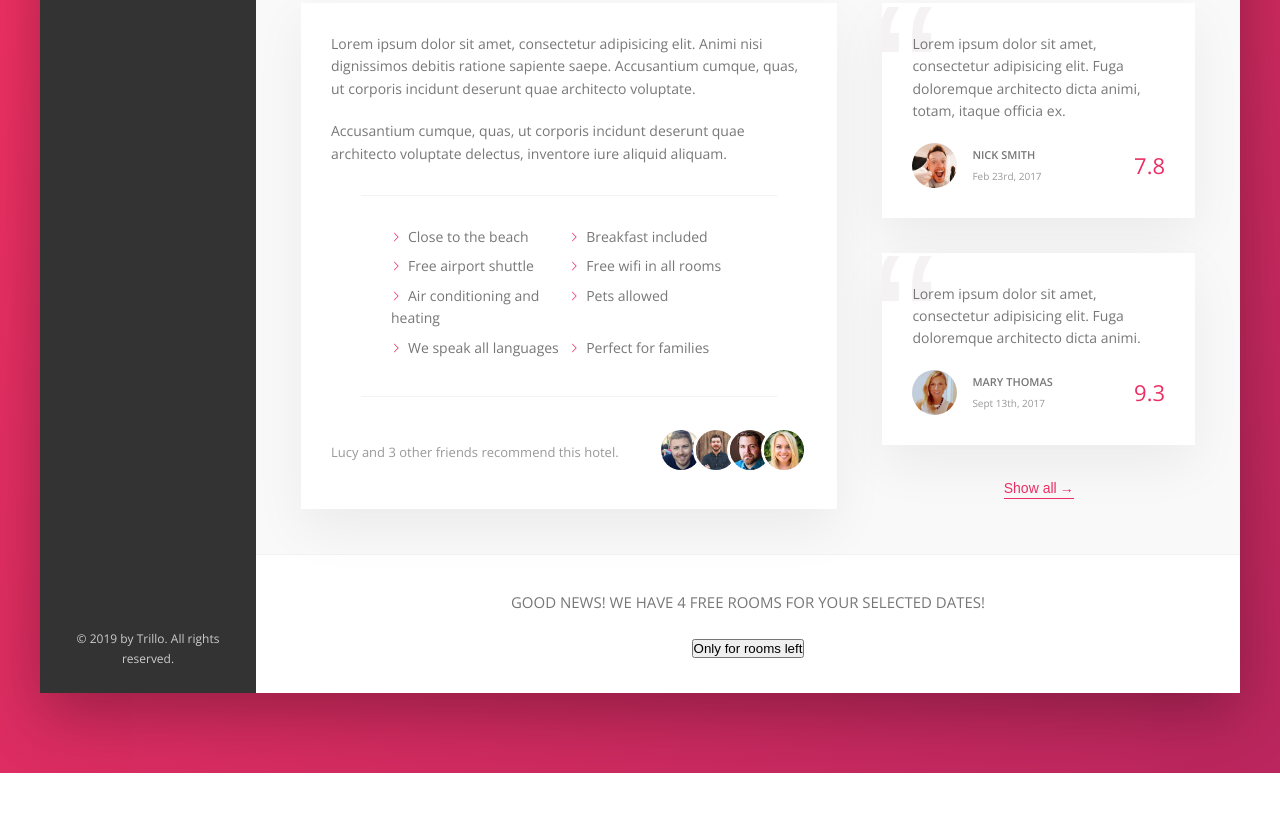
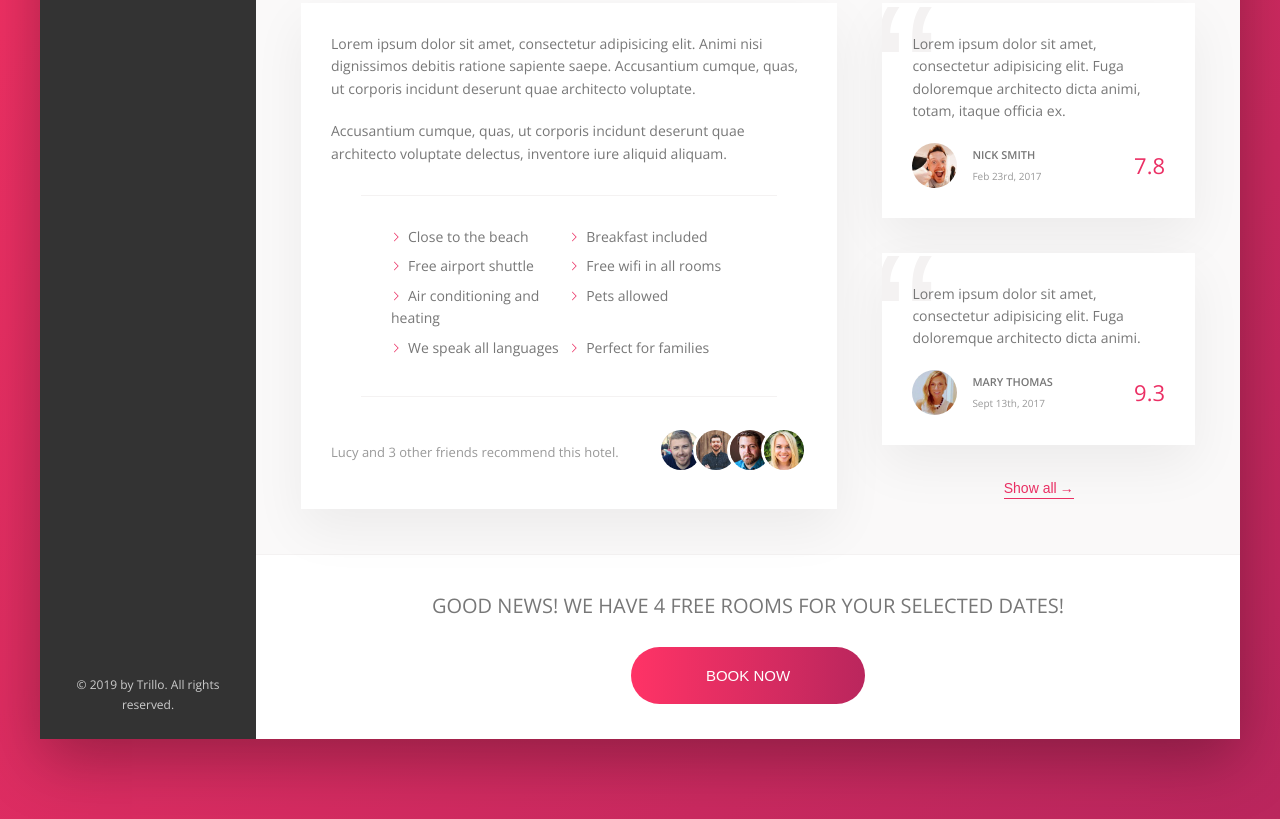
Before and after one commit to andres-cruz/trillo, a website: page index.html in a window 1280 px wide. Shown: the part 644-1463 px from the top of the page. Before the commit the page ends 1417 px from the top, so only its background shows below. Drawn offline with nearby package versions, Linux system fonts and the light colour scheme.

Commit message:
Styled CTA

```diff
--- a/index.html
+++ b/index.html
@@ -252,7 +252,8 @@
               Good news! We have 4 free rooms for your selected dates!
             </h2>
             <button class="btn">
-              Only for rooms left
+              <span class="btn__visible">Book now</span>
+              <span class="btn__invisible">Only 4 rooms left</span>
             </button>
           </div>
         </main>
--- a/sass/_components.scss
+++ b/sass/_components.scss
@@ -452,9 +452,68 @@
   text-align: center;
 
   &__book-now {
-    font-size: 1.5rem;
+    font-size: 2rem;
     font-weight: 300;
     text-transform: uppercase;
     margin-bottom: 2.5rem;
   }
 }
+
+/////////////////////////////////////
+// CTA BUTTON
+
+.btn {
+  font-size: 1.5rem;
+  font-weight: 300;
+  text-transform: uppercase;
+  border-radius: 100px;
+  border: none;
+  background-image: linear-gradient(
+    to right,
+    var(--color-primary-light),
+    var(--color-primary-dark)
+  );
+  color: #fff;
+  position: relative;
+  overflow: hidden;
+  cursor: pointer;
+
+  & > * {
+    display: inline-block;
+    height: 100%;
+    width: 100%;
+    transition: all 0.2s;
+  }
+
+  &__visible {
+    padding: 2rem 7.5rem;
+  }
+
+  &__invisible {
+    position: absolute;
+    padding: 2rem 0;
+    left: 0;
+    top: -100%;
+  }
+
+  &:hover {
+    background-image: linear-gradient(
+      to left,
+      var(--color-primary-light),
+      var(--color-primary-dark)
+    );
+  }
+
+  &:hover &__visible {
+    transform: translateY(100%);
+  }
+
+  &:hover &__invisible {
+    top: 0;
+  }
+
+  &:focus {
+    outline: none;
+    animation: pulsate 1s infinite;
+  }
+}
```
Also changed, not shown: css/style.css.
